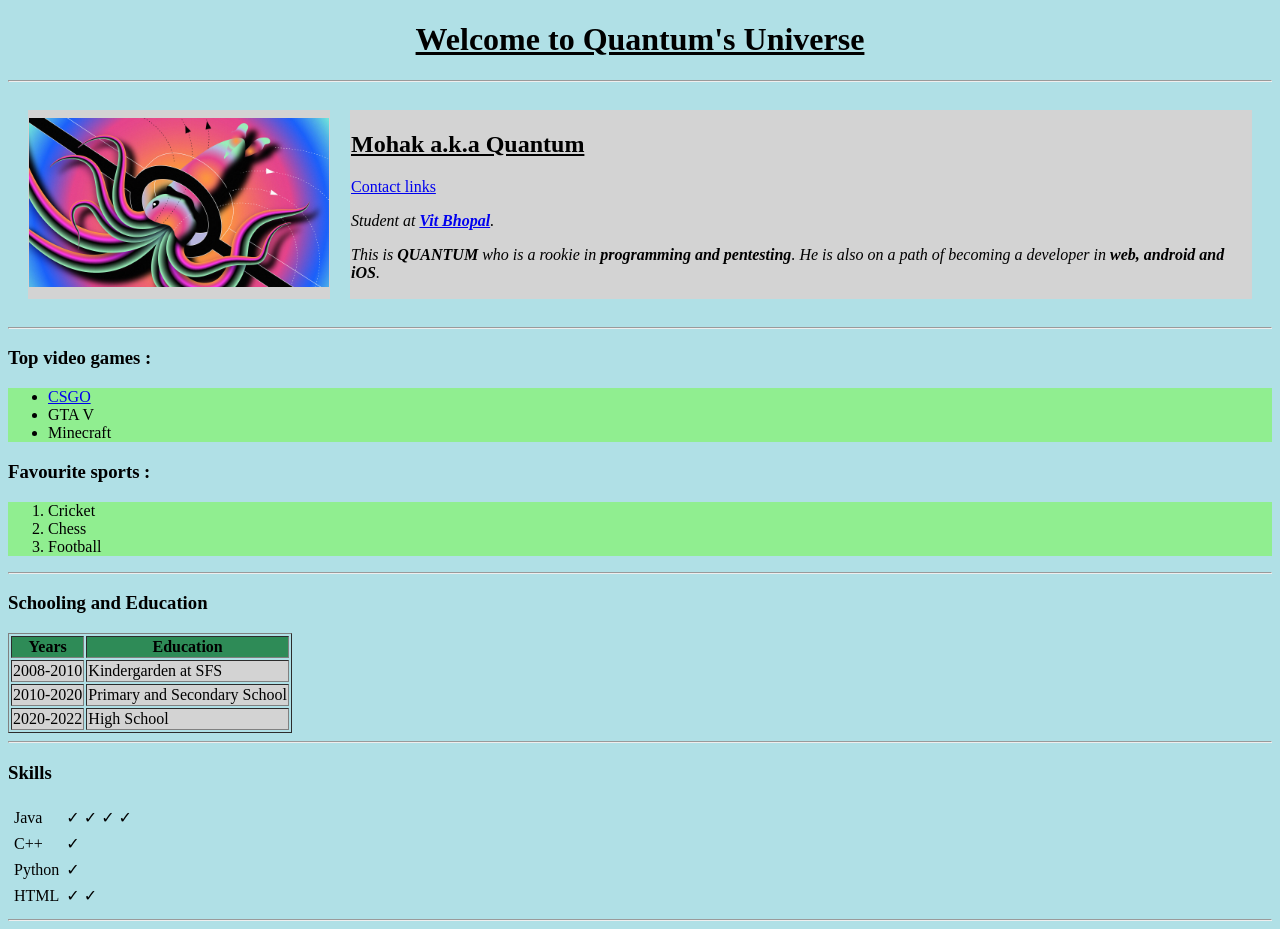
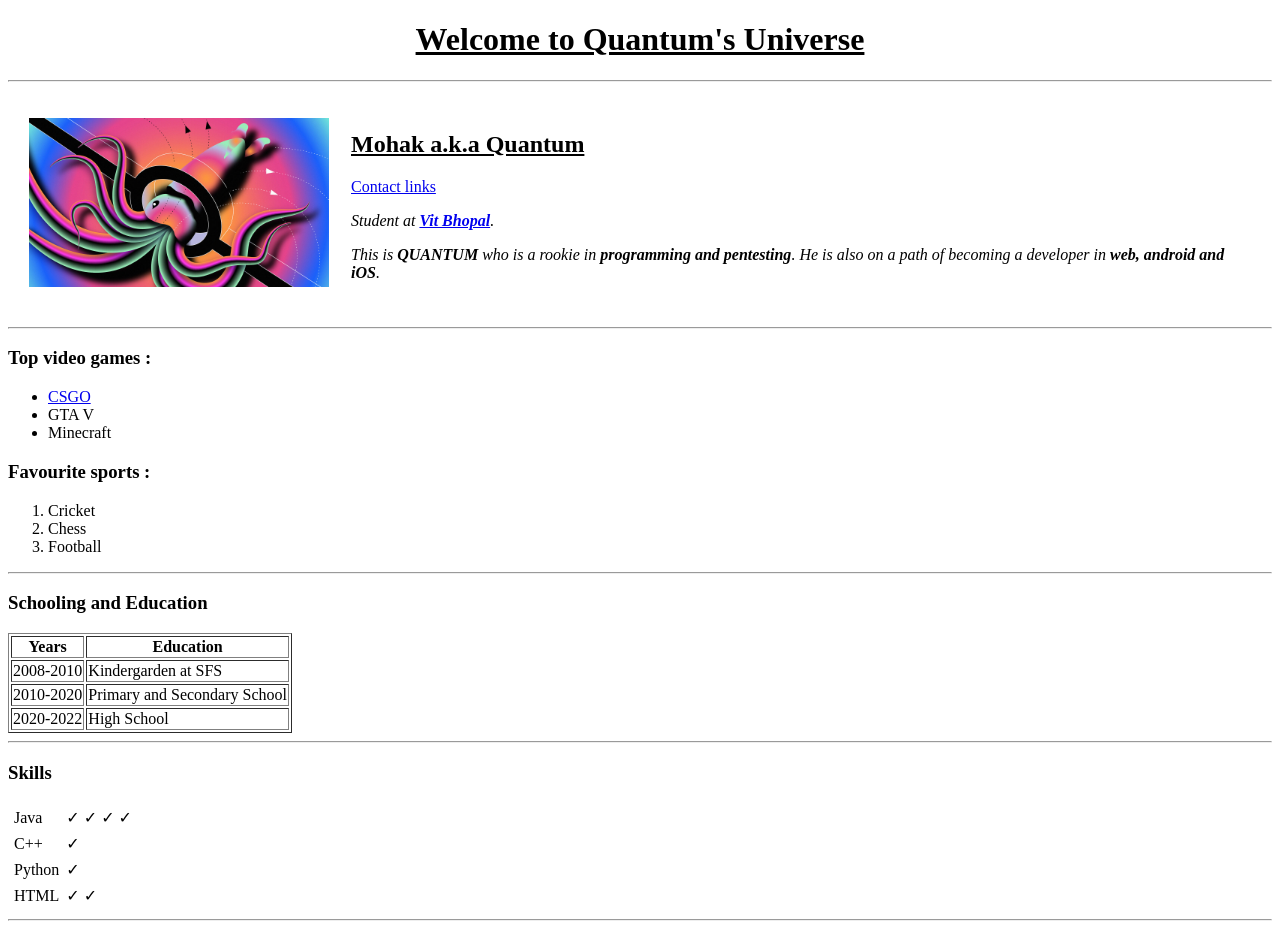
Before and after one commit to mohak34/personal-site, a plain HTML site: page index.html in a window 1280 px wide. Drawn offline with Linux system fonts and the light colour scheme.

Commit message:
Initial Personal site files

```diff
--- a/index.html
+++ b/index.html
@@ -4,11 +4,11 @@
     <meta charset="utf-8">
     <title>Quantum's Personal Site</title>
   </head>
-  <body style="background-color:powderblue;">
+  <body>
     <h1 style="text-align:center;"><ins>Welcome to Quantum's Universe</ins></h1>
     <hr>
     <table cellspacing="20">
-      <tr style="background-color:lightgrey;">
+      <tr>
         <td><img src="images/image.jpg" alt="Quantum picture" width="300"></td>
         <td><h2><ins>Mohak a.k.a Quantum</ins></h1>
         <a href="contact.html">Contact links</a>
@@ -18,13 +18,13 @@
     </table>
     <hr>
     <h3><strong>Top video games :</strong></h3>
-    <ul style="background-color:lightgreen;">
+    <ul>
       <li><a href="https://store.steampowered.com/app/730/CounterStrike_Global_Offensive/">CSGO</a></li>
       <li>GTA V</li>
       <li>Minecraft</li>
     </ul>
     <h3>Favourite sports :</h3>
-    <ol style="background-color:lightgreen;">
+    <ol>
       <li>Cricket</li>
       <li>Chess</li>
       <li>Football</li>
@@ -32,13 +32,13 @@
     <hr>
     <h3>Schooling and Education</h3>
     <table border="1">
-      <thead style="background-color:seagreen;">
+      <thead>
         <tr>
           <th>Years</th>
           <th>Education</th>
         </tr>
       </thead>
-      <tbody style="background-color:lightgrey;">
+      <tbody>
         <tr>
           <td>2008-2010</td>
           <td>Kindergarden at SFS</td>
```
